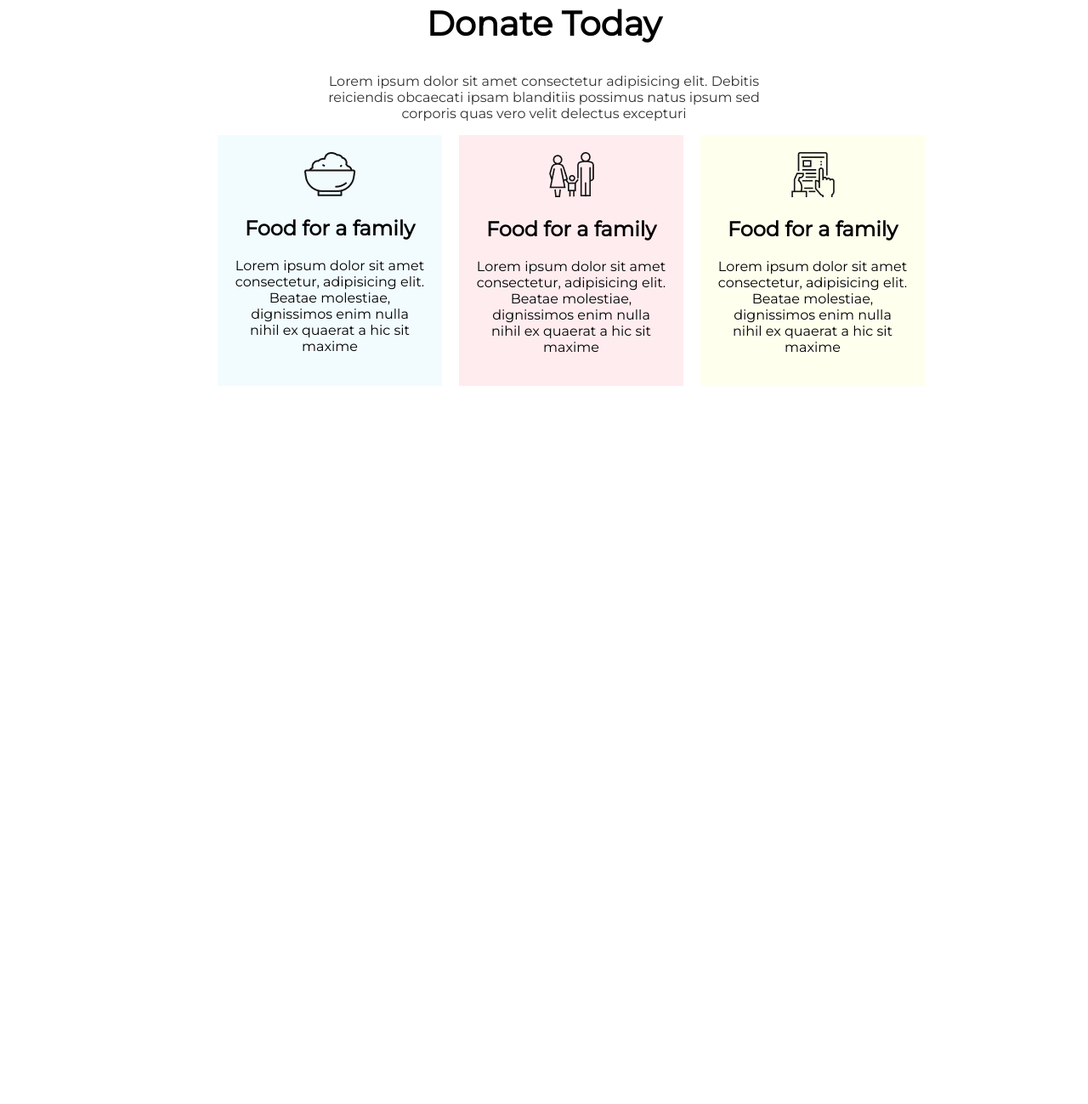
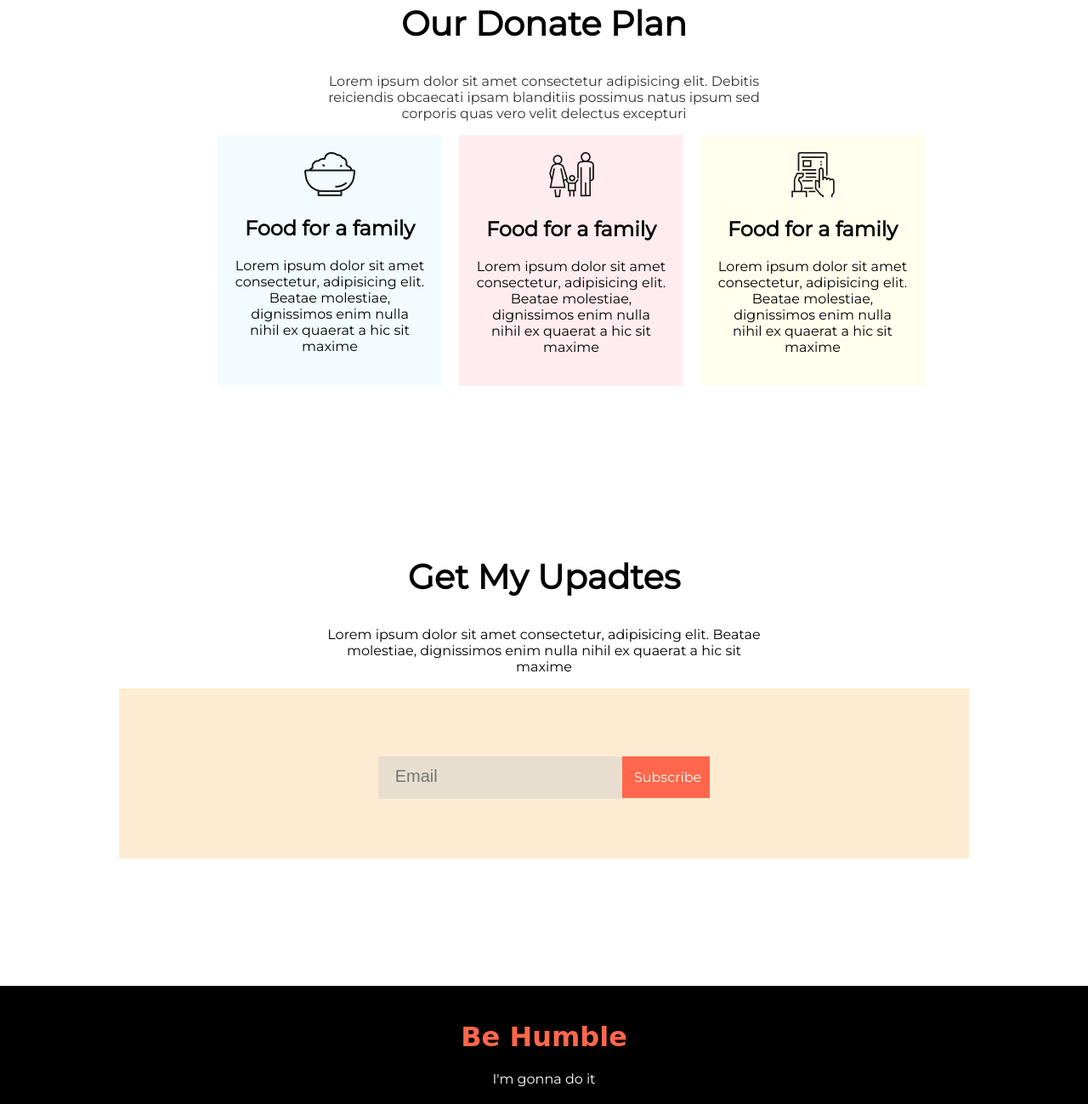
Before and after one commit to fahimmuhammad/assignment-1, a plain HTML site: page index.html in a window 1280 px wide. Shown: the part 1598-2897 px from the top of the page at 85% size. Before the commit the page ends 2052 px from the top, so only its background shows below. Drawn offline with Linux system fonts and the light colour scheme; a web font is replaced by a local one.

Commit message:
footer added

```diff
--- a/index.html
+++ b/index.html
@@ -8,6 +8,7 @@
     <link rel="preconnect" href="https://fonts.googleapis.com">
     <link rel="preconnect" href="https://fonts.gstatic.com" crossorigin>
     <link href="https://fonts.googleapis.com/css2?family=Montserrat&family=Roboto&display=swap" rel="stylesheet">
+    <link href="https://fonts.googleapis.com/css2?family=Montserrat&family=Roboto&family=Splash&display=swap" rel="stylesheet">
     <link rel="stylesheet" href="style.css">
 </head>
 <body>
@@ -60,7 +61,7 @@
     <section id="donate-plan">
         <div class="donate-today-text">
             <h1>
-                Donate Today
+                Our Donate Plan
             </h1>
             <p>
                 Lorem ipsum dolor sit amet consectetur adipisicing elit. Debitis reiciendis obcaecati ipsam blanditiis possimus natus ipsum sed corporis quas vero velit delectus excepturi
@@ -96,5 +97,32 @@
             </p>
         </div>
     </section>
+
+    <section id="my-updates">
+        <div>
+            <h1>
+                Get My Upadtes
+            </h1>
+            <p>
+                Lorem ipsum dolor sit amet consectetur, adipisicing elit. Beatae molestiae, dignissimos enim nulla nihil ex quaerat a hic sit maxime
+            </p>
+        </div>
+        <div class="update-form">
+            <form action="">
+                <input type="email" class="form-email-bg" placeholder="Email"><span class="email-subscribe">
+                    Subscribe
+                </span>
+            </form>
+        </div>
+    </section>
+
+    <footer>
+        <h1>
+            Be Humble
+        </h1>
+        <p>
+            I'm gonna do it
+        </p>
+    </footer>
 </body>
 </html>
--- a/style.css
+++ b/style.css
@@ -85,7 +85,7 @@ hr{
     font-weight: 100;
     margin-left: 60px;
 }
-#donate-plan{
+#donate-plan, #my-updates{
     text-align: center;
     margin-top: 200px;
 }
@@ -113,3 +113,47 @@ hr{
 .card-3{
     background: rgba(255, 254, 187, 0.253);
 }
+
+#my-updates h1{
+    font-weight: 700;
+    font-size:40px;
+}
+#my-updates p{
+    padding-left: 30%;
+    padding-right: 30%;
+}
+.update-form{
+    height: 200px;
+    width:1000px;
+    background: rgba(252, 167, 56, 0.233);
+    margin: 0 auto;
+    margin-bottom: 150px;
+}
+.form-email-bg{
+    background: rgba(207, 206, 206, 0.473);
+    border: 0;
+    margin-top: 80px;
+    font-size: 20px;
+    padding-top: 12px;
+    padding-bottom: 15px;
+    padding-left: 20px;
+}
+.email-subscribe{
+    background: #ff674c;
+    color: #ffffff;
+    padding: 15px 10px;
+}
+footer{
+    background: black;
+    text-align: center;
+    padding-top: 20px;
+    padding-bottom: 20px;
+}
+footer h1{
+    color: #ff674c;
+    font-family: 'Splash', cursive;
+}
+footer p{
+    margin: 0;
+    color: #ffffff;
+}
```
